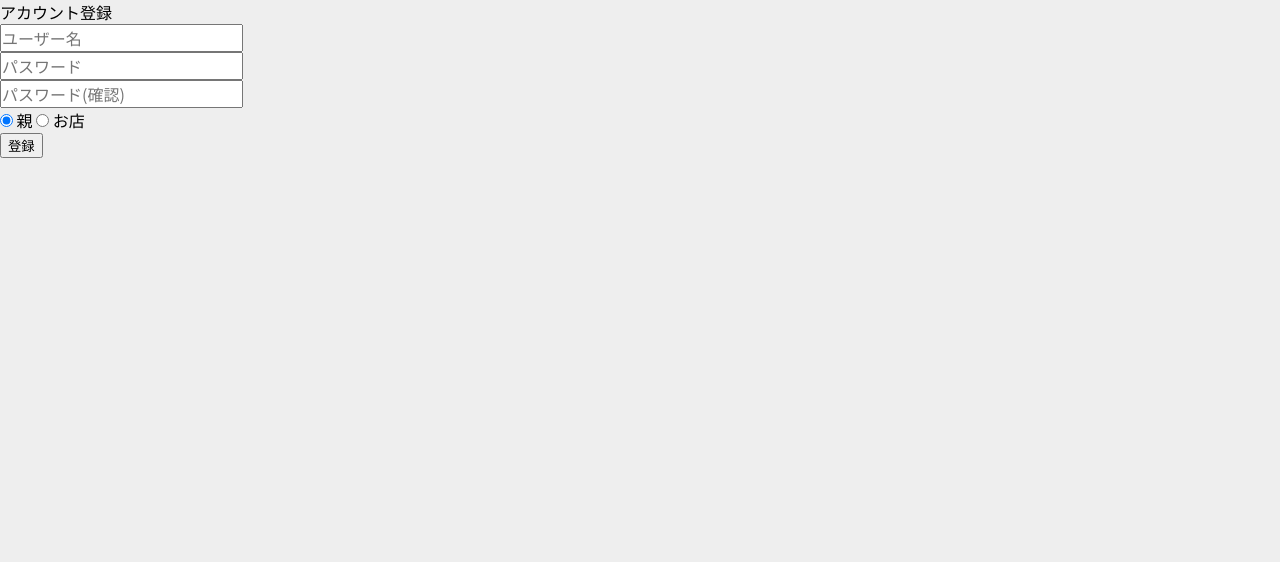
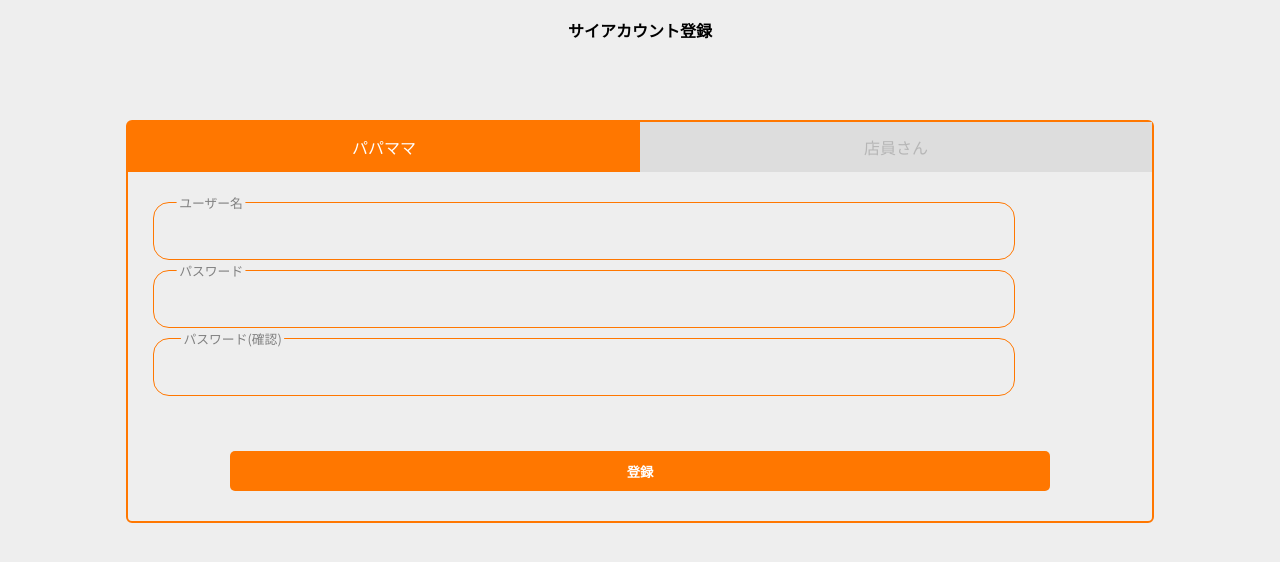
Before and after one commit to PiedPiperNagoya/bit.connect2021-client, a Vue app: page /registration in a window 1280 px wide. Shown: the top 562 px of the page. Built offline with nearby package versions, Linux system fonts and the light colour scheme.

Commit message:
feature:#2 アカウント作成実装

```diff
--- a/src/router/index.js
+++ b/src/router/index.js
@@ -29,6 +29,9 @@ const routes = [
     path: "/registration",
     name: "Registration",
     component: Registration,
+    meta: {
+      title: 'サイアカウント登録'
+    },
   },
   {
     path: "/signin",
--- a/src/views/Registration.vue
+++ b/src/views/Registration.vue
@@ -1,20 +1,8 @@
 <template>
   <div class="registration">
-    アカウント登録
-      <div class="userinfo">
-        <div class="input-area username">
-          <input type="text" v-model="username" placeholder="ユーザー名" />
-        </div>
-        <div class="input-area password">
-          <input type="password" v-model="password" placeholder="パスワード" />
-        </div>
-        <div class="input-area password">
-          <input type="password" v-model="password_confirm" placeholder="パスワード(確認)" @change="confirmPassword()" />
-          <div class="error">
-            {{ this.error_password }}
-          </div>
-        </div>
-        <div class="input-area account-type">
+    <div class="content">
+      <div class="account-type">
+        <div>
           <input
             type="radio"
             v-model="account_type"
@@ -22,21 +10,41 @@
             value="parent"
           />
           <label for="parent">
-            親
+            パパママ
           </label>
+        </div>
+        <div>
           <input
             type="radio"
             v-model="account_type"
             id="clerk"
             value="clerk"/>
           <label for="clerk">
-            お店
+            店員さん
           </label>
         </div>
       </div>
+      <div class="userinfo">
+        <div class="input-area username">
+          <input type="text" v-model="username" />
+          <label>ユーザー名</label>
+        </div>
+        <div class="input-area password">
+          <input type="password" v-model="password" />
+          <label>パスワード</label>
+        </div>
+        <div class="input-area password">
+          <input type="password" v-model="password_confirm" @change="confirmPassword()" />
+          <label>パスワード(確認)</label>
+        </div>
+      </div>
+      <div class="error">
+        {{ this.error_msg }}
+      </div>
         <button
           @click="registerAccount()"
-        class="submit_button">登録</button>
+          class="register-button">登録</button>
+    </div>
   </div>
 </template>
 
@@ -51,35 +59,38 @@ export default {
       password:"",
       password_confirm:"",
       account_type:"parent",
-      error_password:"",
+      error_msg:"",
     }
   },
   methods: {
-    registerAcccount() {
-      console.log({
+    registerAccount() {
+      if ( this.username === "" || this.password === ""  || this.password_confirm === "" ){
+        this.error_msg = "ユーザー名またはパスワードを入力してください"
+      } else if (!this.confirmPassword()) {
+        this.error_msg = "パスワードが一致していません";
+      } else {
+        this.axios.post(
+          '/api/singin',
+          {
             username: this.username,
             password: this.password,
             account_type: this.account_type,
+          },
+        ).then((res) => {
+          console.log(res)
+          this.error_msg = "";
+        }).catch((err) => {
+          console.log(err.detail)
+          // TODO ユーザー名が一意でない場合のメッセージ
+          this.error_msg = "アカウント作成にに失敗しました"
         })
-      // this.axios.post(
-      //   '/api/',
-      //   {
-      //     username: this.username,
-      //     password: this.password,
-      //     account_type: this.account_type,
-      //   },
-      // ).then((res) => {
-      //   console.log(res)
-      // }).catch((err) => {
-      //   console.log(err.detail)
-      // })
-
+      }
     },
     confirmPassword(){
       if (this.password === this.password_confirm){
-        this.error_password = "";
+        return true
       } else {
-        this.error_password = "パスワードが一致していません";
+        return false
       }
     }
   }
@@ -88,7 +99,106 @@ export default {
 
 
 <style scoped lang="scss">
+  .nav_button {
+    display: none;
+  }
+  nav {
+    display: none;
+  }
+  .registration{
+    position: fixed;
+    top: 60px;
+    width: 100%;
+    .content{
+      width: 80%;
+      border-radius: 6px;
+      border: solid 2px #FF7700;
+      margin: 60px auto;
+      .account-type{
+        display: flex;
+        overflow: hidden;
+        div {
+          position: relative;
+          flex: 1;
+        }
+        input[type="radio"] {
+          width: 100%;
+          height: 50px;
+          opacity: 0;
+        }
+        label{
+          position: absolute;
+          top: 0px; left: 0;
+          color: #b6b6b6;
+          width: 100%;
+          height: 50px;
+          background: #DDDDDD;
+          display: flex;
+          align-items: center;
+          justify-content: center;
+          pointer-events: none;
+        }
+        input:checked + label {
+          background: #FF7700;
+          font-weight: 500;
+          color: #fff;
+        }
+      }
+      .userinfo{
+        padding: 15px;
+        .input-area{
+          margin: 10px;
+          position: relative;
+          input {
+            border: solid 1.5px #FF7700;
+            border-radius: 1rem;
+            background: none;
+            padding: 1rem;
+            font-size: 1rem;
+            transition: border 150ms cubic-bezier(0.4,0,0.2,1);
+            width: 85%;
+          }
+          label {
+            position: absolute;
+            left: 15px;
+            color: #e8e8e8;
+            pointer-events: none;
+            transform: translateY(1rem);
+            transition: 150ms cubic-bezier(0.4,0,0.2,1);
+          }
+
+          input:focus, input:valid {
+            outline: none;
+            border: 1.5px solid #FF7700;
+          }
+
+          input:focus ~ label, input:valid ~ label {
+            transform: translateY(-50%) scale(0.8);
+            background-color: #EEEEEE;
+            padding: 0 .2em;
+            color: #808080;
+            }
+        }
+      }
+      .register-button {
+        width: 80%;
+        height: 40px;
+        margin: 30px 10%;
+        font-weight: bold;
+        color: #ffffff;
+        line-height: 40px;
+        border-radius: 5px;
+        border: none;
+        outline: none;
+        background-color: #FF7700;
+      }
+    }
     .error {
       color: red;
+      height: 0;
+      font-size: 14px;
+      text-align: center;
+      padding: 0 10px;
+    }
   }
 </style>
```
Lines whose indentation alone changed are shown as unchanged.
